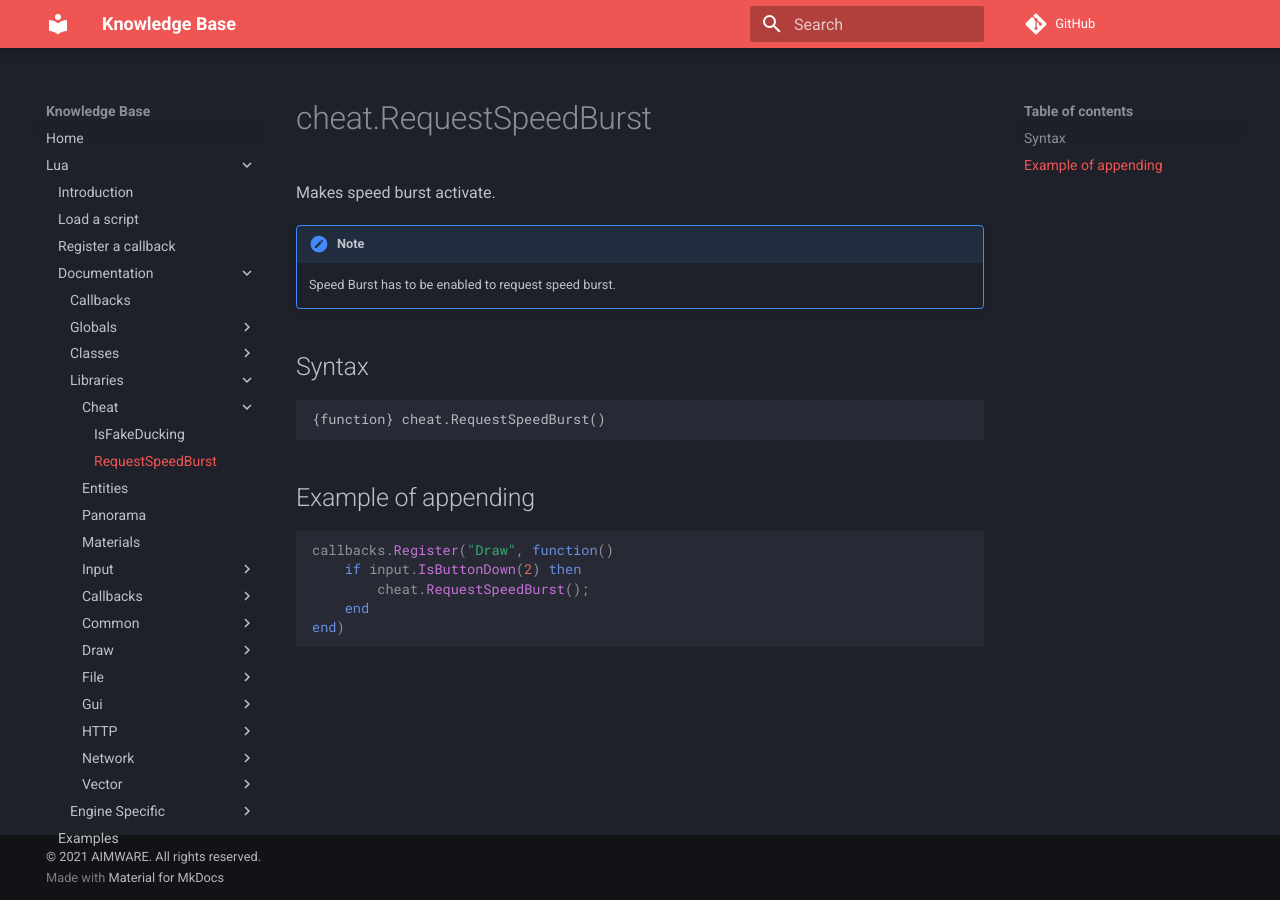
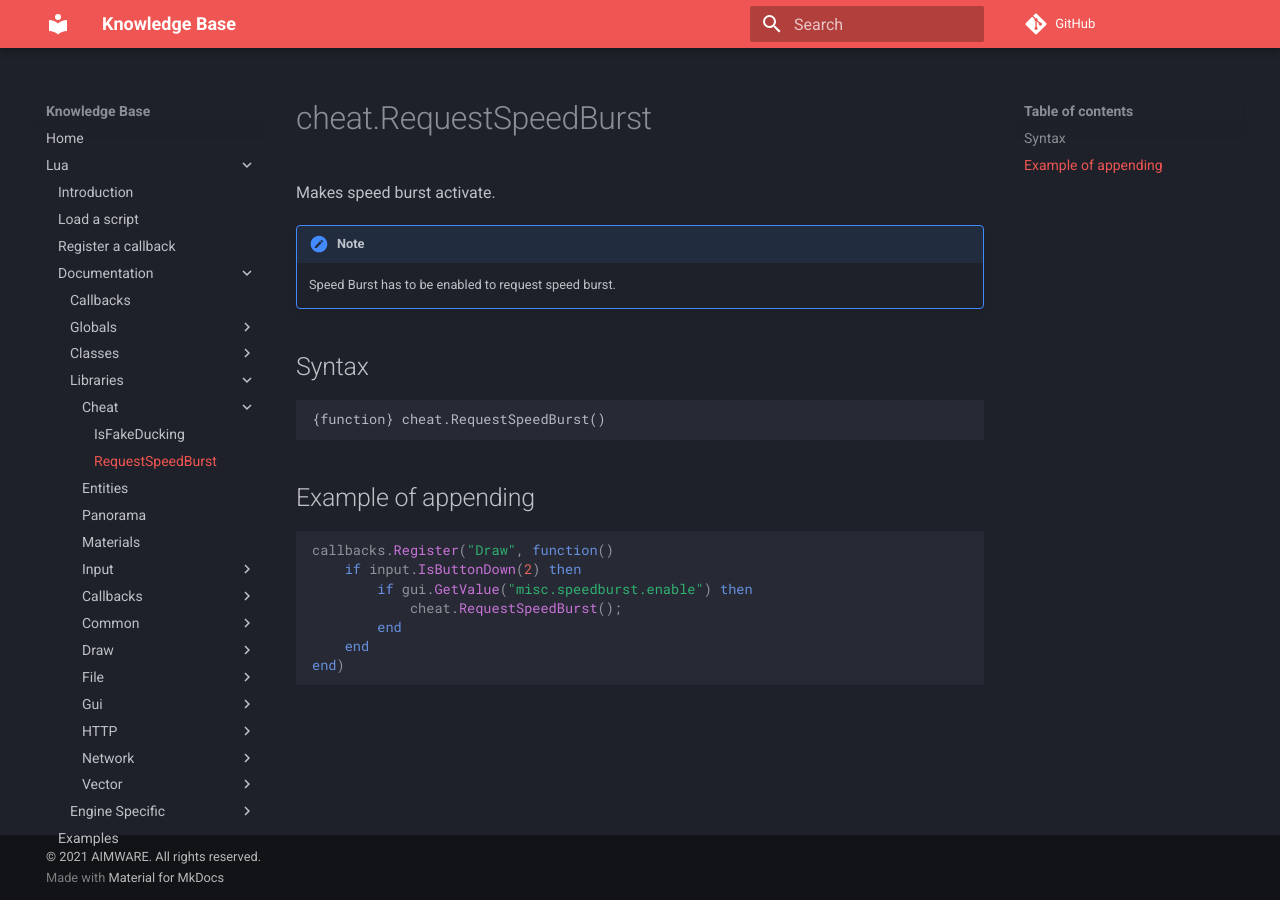
Before and after one commit to Ninaligo/aimware-web-kb, an MkDocs documentation site: the page built from private/lua/docs/library/cheat/requestspeedburst.md, in a window 1280 px wide. Built offline with MkDocs 1.6.1 and Material for MkDocs 9.7.7, drawn with Linux system fonts in a browser that asks for light colours; comment, search, counter and statistics services are not loaded.

Commit message:
Update requestspeedburst.md

````diff
--- a/private/lua/docs/library/cheat/requestspeedburst.md
+++ b/private/lua/docs/library/cheat/requestspeedburst.md
@@ -13,7 +13,9 @@ Makes speed burst activate.
 ```lua
 callbacks.Register("Draw", function()
 	if input.IsButtonDown(2) then
-		cheat.RequestSpeedBurst();
+		if gui.GetValue("misc.speedburst.enable") then
+			cheat.RequestSpeedBurst();
+		end
 	end
 end)
 ```
````
